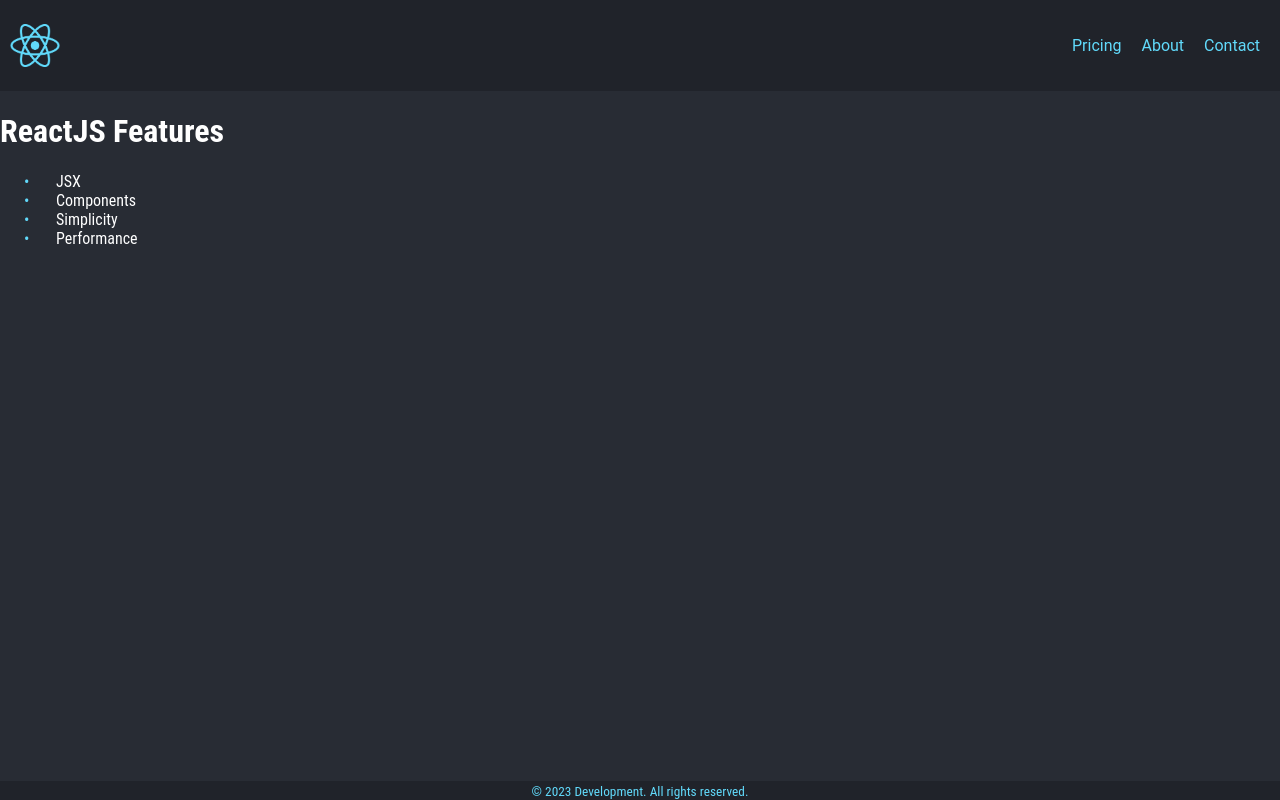
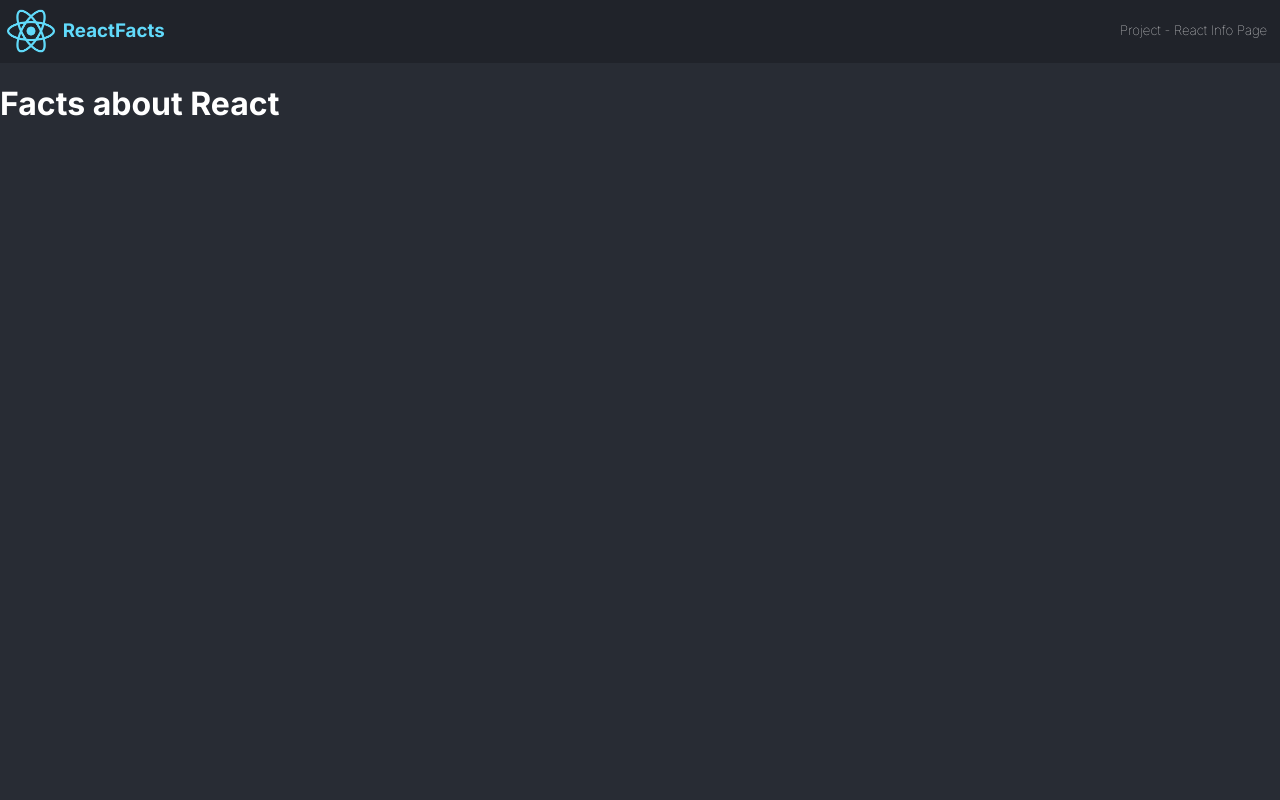
Before and after one commit to uniquedm/react-info-page, a React (Create React App) app: page / in a window 1280 px wide. Built offline with nearby package versions, Linux system fonts and the light colour scheme.

Commit message:
Info Page with Styling and Components

```diff
--- a/public/index.html
+++ b/public/index.html
@@ -1,43 +1,15 @@
 <!DOCTYPE html>
 <html lang="en">
   <head>
-    <meta charset="utf-8" />
-    <link rel="icon" href="%PUBLIC_URL%/favicon.ico" />
-    <meta name="viewport" content="width=device-width, initial-scale=1" />
-    <meta name="theme-color" content="#000000" />
-    <meta
-      name="description"
-      content="Web site created using create-react-app"
-    />
-    <link rel="apple-touch-icon" href="%PUBLIC_URL%/logo192.png" />
-    <!--
-      manifest.json provides metadata used when your web app is installed on a
-      user's mobile device or desktop. See https://developers.google.com/web/fundamentals/web-app-manifest/
-    -->
-    <link rel="manifest" href="%PUBLIC_URL%/manifest.json" />
-    <!--
-      Notice the use of %PUBLIC_URL% in the tags above.
-      It will be replaced with the URL of the `public` folder during the build.
-      Only files inside the `public` folder can be referenced from the HTML.
+    <link rel="preconnect" href="https://fonts.googleapis.com">
+    <link rel="preconnect" href="https://fonts.gstatic.com" crossorigin>
+    <link href="https://fonts.googleapis.com/css2?family=Inter:wght@100;400;600;700&display=swap" rel="stylesheet">
 
-      Unlike "/favicon.ico" or "favicon.ico", "%PUBLIC_URL%/favicon.ico" will
-      work correctly both with client-side routing and a non-root public URL.
-      Learn how to configure a non-root public URL by running `npm run build`.
-    -->
+    <link rel="stylesheet" href="style.css">
     <title>React App</title>
   </head>
   <body>
     <noscript>You need to enable JavaScript to run this app.</noscript>
     <div id="root"></div>
-    <!--
-      This HTML file is a template.
-      If you open it directly in the browser, you will see an empty page.
-
-      You can add webfonts, meta tags, or analytics to this file.
-      The build step will place the bundled scripts into the <body> tag.
-
-      To begin the development, run `npm start` or `yarn start`.
-      To create a production bundle, use `npm run build` or `yarn build`.
-    -->
   </body>
 </html>
--- /dev/null
+++ b/public/style.css
@@ -0,0 +1,30 @@
+body {
+    font-family: 'Inter', sans-serif;
+    background-color: #282c34;
+    margin: 0px;
+}
+
+.nav {
+    display: flex;
+    background-color: rgb(32, 35, 42);
+    color: rgb(97, 218, 251);
+}
+
+.content {
+    background-color: #282c34;
+    color: white;
+}
+
+.logo {
+    width: 50px;
+    height: 50px;
+    padding: .5%;
+}
+
+.project {
+    font-family: 'Inter', sans-serif;
+    font-weight: 100;
+    margin-left: auto;
+    margin-right: 1%;
+    color: white;
+}
--- /dev/null
+++ b/src/App.js
@@ -0,0 +1,12 @@
+import React from "react"
+import Main from "./components/Main"
+import Navbar from "./components/Navbar"
+
+export default function App() {
+    return (
+        <>
+            <Navbar />
+            <Main />
+        </>
+    );
+}
--- a/src/Footer.js
+++ /dev/null
@@ -1,9 +0,0 @@
-import React from "react"
-
-export default function Footer() {
-    return (
-      <footer className="footer">
-        <small>© 2023 Development. All rights reserved.</small>
-      </footer>
-    )
-  }
--- a/src/Header.js
+++ /dev/null
@@ -1,17 +0,0 @@
-import React from "react"
-import logo from "./images/react-icon.png"
-
-export default function Header() {
-    return (
-      <header>
-        <nav className="nav">
-          <img alt="React Logo" src={logo} className="nav-logo"/>
-          <ul className="nav-items">
-            <li>Pricing</li>
-            <li>About</li>
-            <li>Contact</li>
-          </ul>
-        </nav>
-      </header>
-    )
-}
--- a/src/MainContent.js
+++ /dev/null
@@ -1,15 +0,0 @@
-import React from "react"
-
-export default function MainContent() {
-    return (
-      <div className="content">
-        <h1>ReactJS Features</h1>
-        <ul className="ul">
-          <li>JSX</li>
-          <li>Components</li>
-          <li>Simplicity</li>
-          <li>Performance</li>
-        </ul>
-      </div>
-    )
-  }
--- /dev/null
+++ b/src/components/Main.js
@@ -0,0 +1,9 @@
+import React from "react";
+
+export default function Main() {
+    return (
+        <div className="content">
+            <h1>Facts about React</h1>
+        </div>
+    );
+}
--- /dev/null
+++ b/src/components/Navbar.js
@@ -0,0 +1,12 @@
+import React from "react";
+import logo from "./logo192.png"
+
+export default function App() {
+    return (
+        <nav className="nav">
+            <img src={logo} alt="logo" className="logo"/>
+            <h3>ReactFacts</h3>
+            <h5 className="project">Project - React Info Page</h5>
+        </nav>
+    );
+}
--- a/src/index.css
+++ /dev/null
@@ -1,66 +0,0 @@
-body {
-  margin: 0;
-  font-family: -apple-system, BlinkMacSystemFont, 'Segoe UI', 'Roboto', 'Oxygen',
-    'Ubuntu', 'Cantarell', 'Fira Sans', 'Droid Sans', 'Helvetica Neue',
-    sans-serif;
-  -webkit-font-smoothing: antialiased;
-  -moz-osx-font-smoothing: grayscale;
-  background-color: #282c34;
-  color: white;
-}
-
-code {
-  font-family: source-code-pro, Menlo, Monaco, Consolas, 'Courier New',
-    monospace;
-}
-
-.nav-items {
-  list-style: none;
-  display: flex;
-}
-
-.nav {
-  font-family: Roboto;
-  display: flex;
-  justify-content: space-between;
-  align-items: center;
-  background-color: rgb(32, 35, 42);
-  color: rgb(97, 218, 251);
-  padding: 10px;
-}
-
-.nav-items > li {
-  padding: 10px;
-}
-
-.nav-logo {
-  width: 50px;
-  align-items: center;
-}
-
-.footer {
-  position: fixed;
-  left: 0;
-  bottom: 0;
-  width: 100%;
-  background-color: rgb(32, 35, 42);
-  color: rgb(97, 218, 251);
-  font-family: "Roboto Condensed";
-  text-align: center;
-}
-
-.content {
-  font-family: "Roboto Condensed";
-}
-
-ul {
-  list-style: none;
-}
-
-.ul>li::before {
-  content: "\2022";
-  color: rgb(97, 218, 251);
-  display: inline-block;
-  width: 2em;
-  margin-left: -1em;
-}
--- a/src/index.js
+++ b/src/index.js
@@ -1,19 +1,6 @@
-import React from "react"
+import React from "react";
 import ReactDOM from "react-dom/client"
-import './index.css';
-import Header from "./Header"
-import Footer from "./Footer";
-import MainContent from "./MainContent";
-
-function App() {
-  return (
-    <>
-      <Header/>
-      <MainContent/>
-      <Footer/>
-    </>
-  )
-}
+import App from "./App";
 
 const root = ReactDOM.createRoot(document.getElementById("root"));
-root.render(<App/>);
+root.render(<App/>)
```
Also changed, not shown: src/App.css (deleted, +0 -38 lines), src/components/logo192.png (added), src/images/react-icon.png (deleted).
